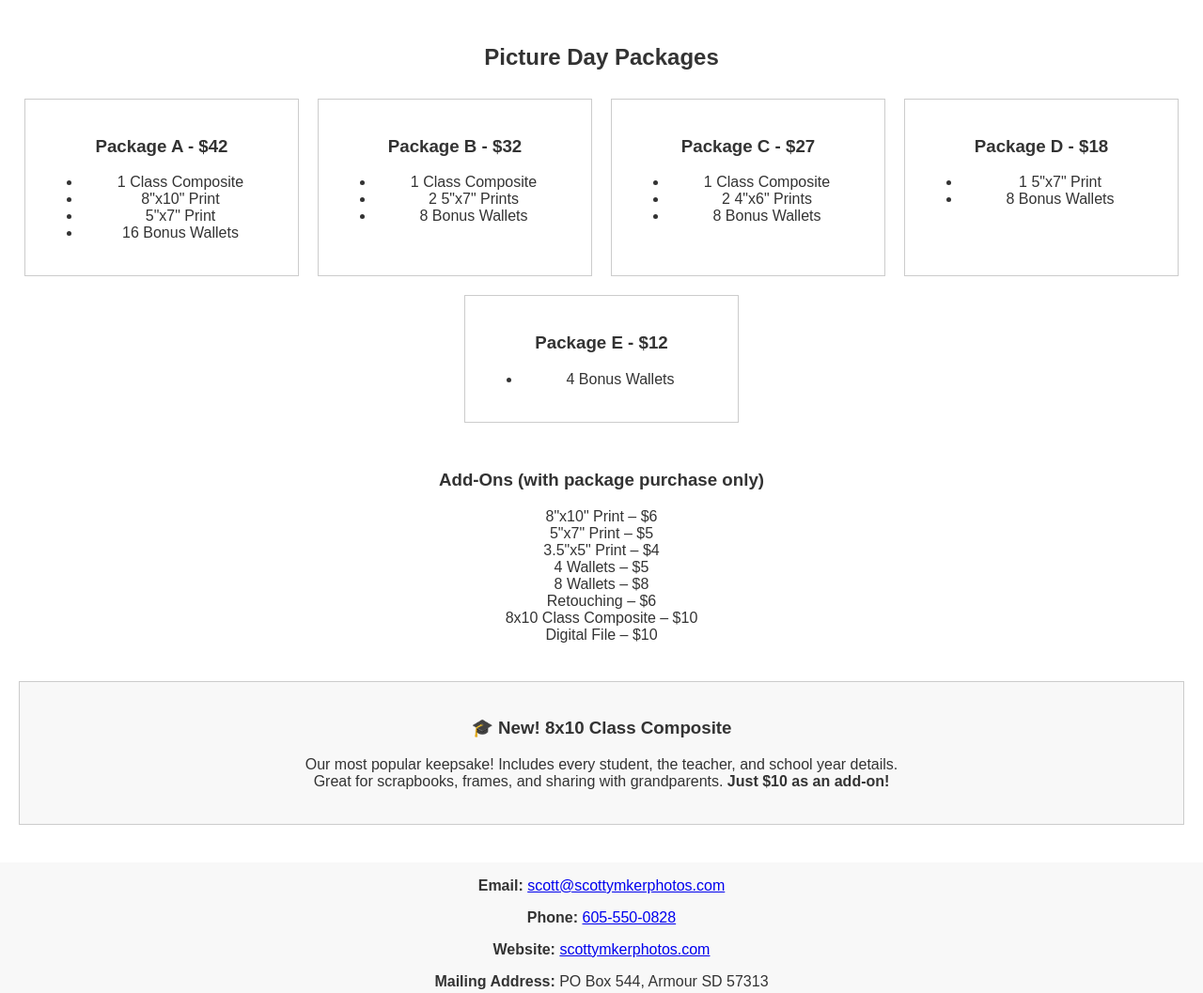
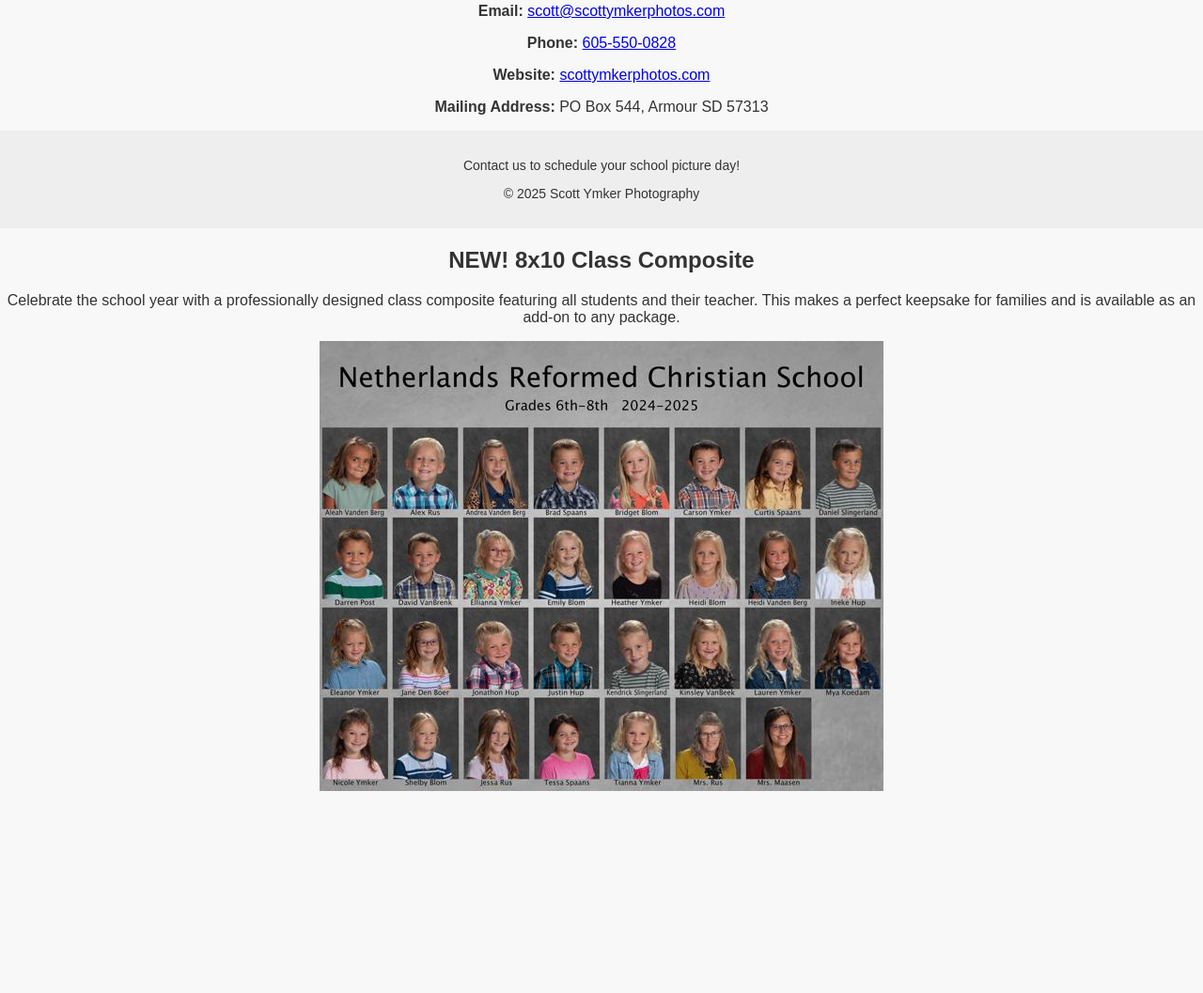
Before and after one commit to scottymker/scott-ymker-site, a plain HTML site: page index.html in a window 1280 px wide. Shown: the part 1816-2873 px from the top of the page at 94% size. After the commit the page ends 2662 px from the top, so only its background shows below. Drawn offline with Linux system fonts and the light colour scheme.

Commit message:
Add files via upload

```diff
--- a/index.html
+++ b/index.html
@@ -28,79 +28,7 @@
 
 </section>
 
-
-<section id="packages" style="padding: 40px 20px; background-color: #ffffff;">
-  <h2 style="text-align: center; margin-bottom: 30px;">Picture Day Packages</h2>
-
-  <div style="display: flex; flex-wrap: wrap; justify-content: center; gap: 20px;">
-
-    <div style="border: 1px solid #ccc; padding: 20px; width: 250px;">
-      <h3>Package A - $42</h3>
-      <ul>
-        <li>1 Class Composite</li>
-        <li>8&quot;x10&quot; Print</li>
-        <li>5&quot;x7&quot; Print</li>
-        <li>16 Bonus Wallets</li>
-      </ul>
-    </div>
-
-    <div style="border: 1px solid #ccc; padding: 20px; width: 250px;">
-      <h3>Package B - $32</h3>
-      <ul>
-        <li>1 Class Composite</li>
-        <li>2 5&quot;x7&quot; Prints</li>
-        <li>8 Bonus Wallets</li>
-      </ul>
-    </div>
-
-    <div style="border: 1px solid #ccc; padding: 20px; width: 250px;">
-      <h3>Package C - $27</h3>
-      <ul>
-        <li>1 Class Composite</li>
-        <li>2 4&quot;x6&quot; Prints</li>
-        <li>8 Bonus Wallets</li>
-      </ul>
-    </div>
-
-    <div style="border: 1px solid #ccc; padding: 20px; width: 250px;">
-      <h3>Package D - $18</h3>
-      <ul>
-        <li>1 5&quot;x7&quot; Print</li>
-        <li>8 Bonus Wallets</li>
-      </ul>
-    </div>
-
-    <div style="border: 1px solid #ccc; padding: 20px; width: 250px;">
-      <h3>Package E - $12</h3>
-      <ul>
-        <li>4 Bonus Wallets</li>
-      </ul>
-    </div>
-
-  </div>
-
-  <h3 style="text-align: center; margin-top: 50px;">Add-Ons (with package purchase only)</h3>
-  <ul style="list-style: none; padding: 0; text-align: center;">
-    <li>8&quot;x10&quot; Print – $6</li>
-    <li>5&quot;x7&quot; Print – $5</li>
-    <li>3.5&quot;x5&quot; Print – $4</li>
-    <li>4 Wallets – $5</li>
-    <li>8 Wallets – $8</li>
-    <li>Retouching – $6</li>
-    <li>8x10 Class Composite – $10</li>
-    <li>Digital File – $10</li>
-  </ul>
-
-  <div style="margin-top: 40px; background: #f8f8f8; padding: 20px; border: 1px solid #ccc;">
-    <h3 style="text-align: center; color: #333;">🎓 New! 8x10 Class Composite</h3>
-    <p style="text-align: center;">
-      Our most popular keepsake! Includes every student, the teacher, and school year details. <br>
-      Great for scrapbooks, frames, and sharing with grandparents. <strong>Just $10 as an add-on!</strong>
-    </p>
-  </div>
-</section>
-
-<div class="contact-info">
+    <div class="contact-info">
         <p><strong>Email:</strong> <a href="mailto:scott@scottymkerphotos.com">scott@scottymkerphotos.com</a></p>
         <p><strong>Phone:</strong> <a href="tel:6055500828">605-550-0828</a></p>
         <p><strong>Website:</strong> <a href="https://scottymkerphotos.com" target="_blank">scottymkerphotos.com</a></p>
@@ -113,3 +41,8 @@
     </footer>
 </body>
 </html>
+    <section class="composite-promo">
+        <h2>NEW! 8x10 Class Composite</h2>
+        <p>Celebrate the school year with a professionally designed class composite featuring all students and their teacher. This makes a perfect keepsake for families and is available as an add-on to any package.</p>
+        <img src="class_composite_resized.jpg" alt="Class Composite Example" class="composite-image">
+    </section>
```
